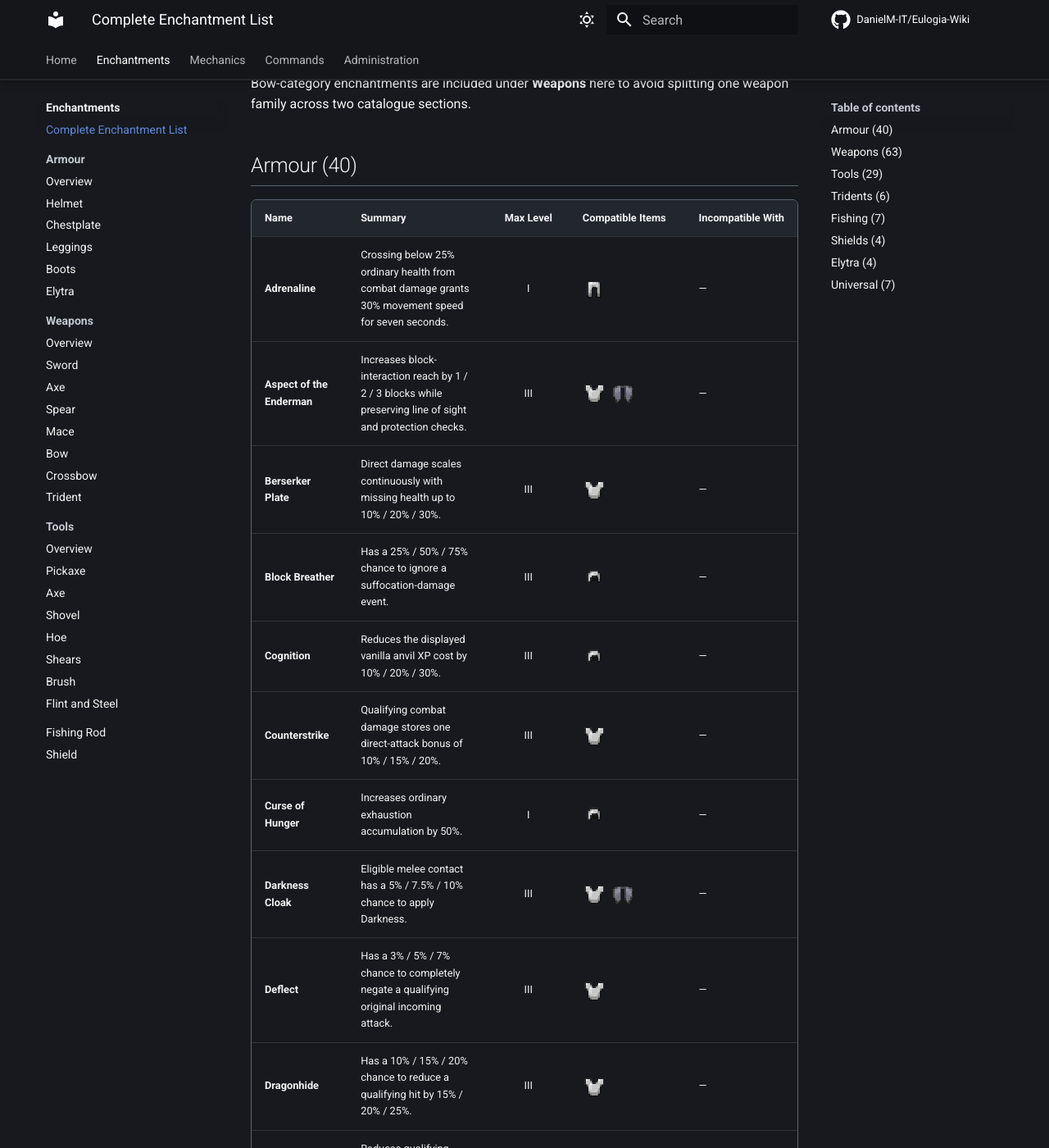
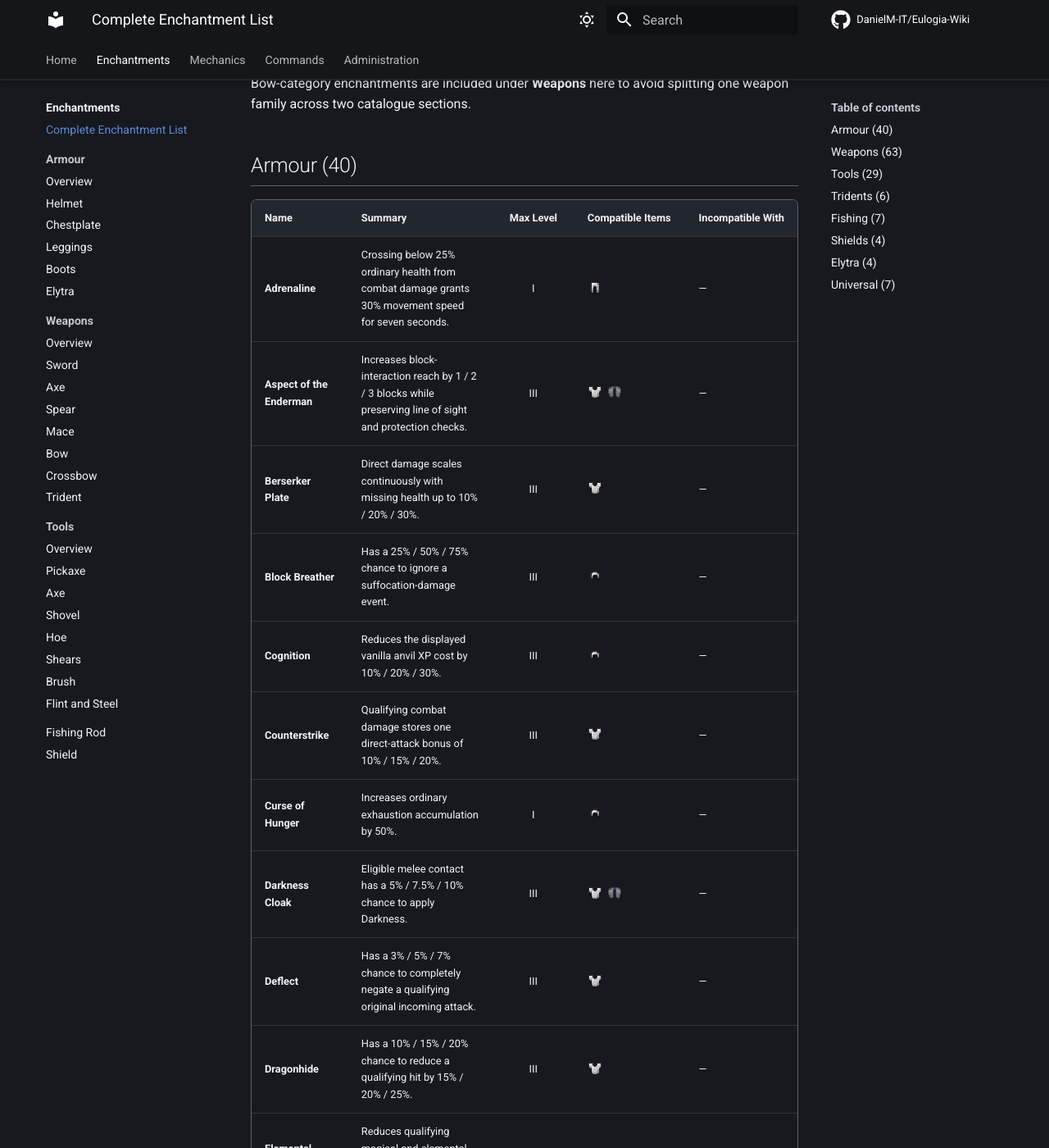
Before and after one commit to DanielM-IT/Eulogia-Wiki, an MkDocs documentation site: the page built from docs/enchantments/list.md, in a window 1280 px wide and 1400 px high, scrolled down 264 px. Shown: the whole window at 82% size. Built offline with MkDocs 1.6.1 and Material for MkDocs 9.7.7, drawn with Linux system fonts in a browser that asks for light colours; comment, search, counter and statistics services are not loaded.

Commit message:
Resize compatible item icons

```diff
--- a/docs/stylesheets/extra.css
+++ b/docs/stylesheets/extra.css
@@ -61,10 +61,10 @@
 
 /* Minecraft compatibility icons */
 .item-icon {
-    width: 28px;
-    height: 28px;
-    margin: 1px 4px 1px 0;
-    vertical-align: middle;
+    width: 18px;
+    height: 18px;
+    margin: 0 3px 0 0;
+    vertical-align: -3px;
     image-rendering: pixelated;
 }
 
```
Also changed, not shown: 1 other file.
